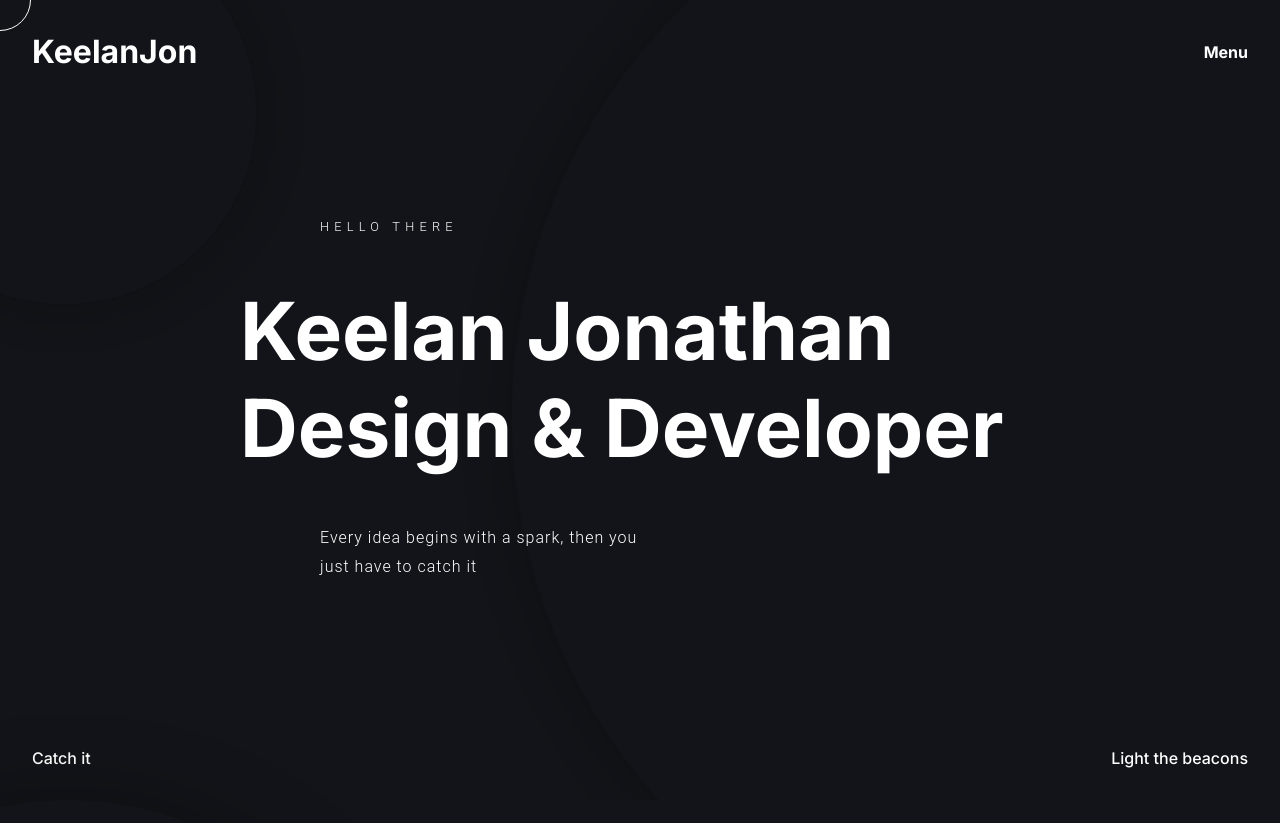
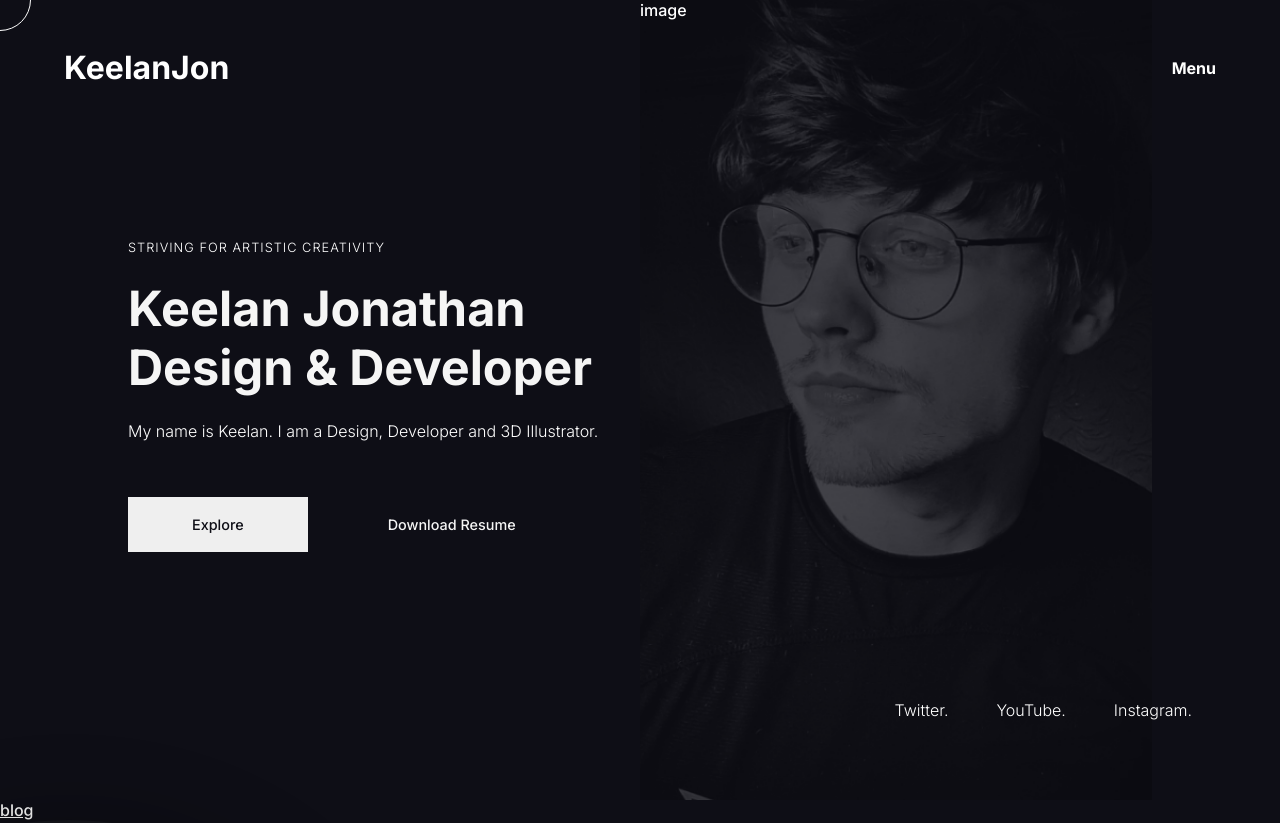
Before and after one commit to KeelanJon/keelanjon-website, a Gatsby site: page / in a window 1280 px wide. Shown: the top 823 px of the page. Built offline with nearby package versions, Linux system fonts and the light colour scheme; Gatsby itself is replaced by a stand-in of ours.

Commit message:
Added theme wrapper to layout

```diff
--- a/src/components/Header/Header.jsx
+++ b/src/components/Header/Header.jsx
@@ -39,7 +39,7 @@ const NavContainer = styled.div`
   justify-content: space-between;
 
   background: none;
-  padding: 2rem;
+  padding: 3rem 5%;
 
   position: absolute;
   top: 0;
--- a/src/components/Hero.js
+++ b/src/components/Hero.js
@@ -82,7 +82,6 @@ const Container = styled.div`
   height: 100vh;
   width: 100%;
   background: none;
-  filter: invert(${props => (props.primary ? "0" : "1")});
   transition: 0.6s ease 0s;
   overflow: hidden;
 `
--- a/src/components/Menu/Menu.js
+++ b/src/components/Menu/Menu.js
@@ -23,18 +23,27 @@ function Menu(props) {
           <StyledGrid>
             <StyledNav>
               <ul>
-                <li>Home<NavIcon /></li>
-                <li>About<NavIcon /></li>
-                <li>Projects<NavIcon /></li>
-                <li>Contact<NavIcon /></li>
+                <li>
+                  Home
+                  <NavIcon />
+                </li>
+                <li>
+                  About
+                  <NavIcon />
+                </li>
+                <li>
+                  Projects
+                  <NavIcon />
+                </li>
+                <li>
+                  Contact
+                  <NavIcon />
+                </li>
               </ul>
-
             </StyledNav>
             <LinksColumn>
               <LinksContainer>
-              <h4>
-                Socials
-              </h4>
+                <h4>Socials</h4>
                 <ul>
                   <li>Dribble</li>
                   <li>Instagram</li>
@@ -96,7 +105,6 @@ const MenuContainer = styled.div`
   height: 100vh;
   width: 100vw;
   background: ${props => props.theme.primaryColor};
-
 `
 
 const Navigation = styled.div`
@@ -119,13 +127,11 @@ const StyledGrid = styled.div`
   grid-template-columns: 1fr 1fr 1fr;
   grid-template-rows: auto;
 
-
   max-width: 1440px;
   height: 100%;
   margin: auto auto;
 
   & > * {
-
     padding: 10vh 5vw;
     display: flex;
     flex-direction: column;
@@ -133,18 +139,17 @@ const StyledGrid = styled.div`
     height: 100%;
     width: 100%;
 
-    @media screen and (max-width: ${(props) =>
-      props.theme.screenDimensions.mobile}) {
+    @media screen and (max-width: 640px) {
       padding: 0vh 5vw;
     }
   }
 
-  @media screen and (max-width: ${(props) =>
+  ${
+    "" /* @media screen and (max-width: ${props =>
       props.theme.screenDimensions.mobile}) {
     grid-template-columns: 1fr;
+  } */
   }
-
-
 `
 
 //Navigation link container element
@@ -152,7 +157,6 @@ const StyledNav = styled.nav`
   transition: 0.3s ease 0s;
 
   li {
-
     display: flex;
     align-items: center;
     justify-content: space-between;
@@ -171,28 +175,30 @@ const StyledNav = styled.nav`
   }
 `
 
-const NavIcon = styled(IoIosArrowForward) `
+const NavIcon = styled(IoIosArrowForward)`
   font-size: 1.2rem;
   padding-left: 2rem;
 `
 
-const LinksColumn = styled.div `
+const LinksColumn = styled.div`
   grid-column: 3/4;
 
-  @media screen and (max-width: ${(props) =>
+  ${
+    "" /* @media screen and (max-width: ${props =>
       props.theme.screenDimensions.mobile}) {
     grid-column: 1/2;
     grid-row: 2/3;
+  } */
   }
-
 `
 
-const LinksContainer = styled.div `
+const LinksContainer = styled.div`
   padding-bottom: 5rem;
 
-  li,ul{
+  li,
+  ul {
     list-style: none;
-    padding: .5rem 0 ;
+    padding: 0.5rem 0;
     font-weight: 300;
     font-size: 1rem;
   }
--- /dev/null
+++ b/src/components/NewHero.js
@@ -0,0 +1,52 @@
+import React from "react"
+import styled from "styled-components"
+import PersonalImage from "../images/Keelan Jon - Website Image.png"
+import PrimaryButton from "./buttons/PrimaryButton"
+import SecondaryBtn from "./buttons/SecondaryButton"
+import SocialBar from "./SocialBar"
+
+function NewHero(props) {
+  return (
+    <HeroContainer>
+      <ContentWrapper>
+        <h4>Striving for Artistic creativity</h4>
+        <Title>Keelan Jonathan Design & Developer</Title>
+
+        <p>My name is Keelan. I am a Design, Developer and 3D Illustrator.</p>
+        <PrimaryButton>Explore</PrimaryButton>
+        <SecondaryBtn>Download Resume</SecondaryBtn>
+      </ContentWrapper>
+      <ImageColumn background={PersonalImage}>image</ImageColumn>
+      <SocialBar />
+    </HeroContainer>
+  )
+}
+
+export default NewHero
+
+const HeroContainer = styled.div`
+  position: relative;
+  height: 100vh;
+  padding: 0 10%;
+  display: flex;
+  align-items: center;
+  background: ${props => props.theme.dark.primaryColor};
+`
+
+const ContentWrapper = styled.div`
+  flex: 1;
+`
+
+const ImageColumn = styled.div`
+  flex: 1;
+  height: 100%;
+  width: 100%;
+
+  background-image: ${props => `url(${props.background})`};
+  background-size: cover;
+`
+
+const Title = styled.h1`
+  color: ${props => props.theme.dark.secondaryColor};
+  font-size: ${props => props.theme.fontSizes.large};
+`
--- /dev/null
+++ b/src/components/SocialBar.js
@@ -0,0 +1,32 @@
+import React from "react"
+import styled from "styled-components"
+
+let socialLinks = [
+  { name: "Twitter.", link: "#twitter" },
+  { name: "YouTube.", link: "#youtube" },
+  { name: "Instagram.", link: "#instagram" },
+]
+
+function SocialBar() {
+  return (
+    <LinksContainer>
+      {socialLinks.map(function (item, index) {
+        return <a href={item.link}>{item.name}</a>
+      })}
+    </LinksContainer>
+  )
+}
+
+export default SocialBar
+
+const LinksContainer = styled.div`
+  position: absolute;
+  bottom: 10%;
+  right: 5%;
+
+  a {
+    text-decoration: none;
+    padding: 1rem 1.5rem;
+    font-weight: 300;
+  }
+`
--- /dev/null
+++ b/src/components/buttons/PrimaryButton.js
@@ -0,0 +1,23 @@
+import React from "react"
+import styled from "styled-components"
+
+function PrimaryButton({ children }) {
+  return <PrimaryBtn>{children}</PrimaryBtn>
+}
+
+export default PrimaryButton
+
+const PrimaryBtn = styled.button`
+  color: ${props => props.theme.dark.primaryColor};
+  padding: 1.2rem 4rem;
+  border: none;
+  font-size: 0.9rem;
+  margin: 2rem 1rem 2rem 0;
+
+  transition: 0.3s ease 0s;
+  cursor: pointer;
+
+  &:hover {
+    filter: invert(1);
+  }
+`
--- /dev/null
+++ b/src/components/buttons/SecondaryButton.js
@@ -0,0 +1,25 @@
+import React from "react"
+import styled from "styled-components"
+
+function SecondaryButton({ children }) {
+  return <SecondaryBtn>{children}</SecondaryBtn>
+}
+
+export default SecondaryButton
+
+const SecondaryBtn = styled.button`
+  color: ${props => props.theme.dark.secondaryColor};
+  background: none;
+  padding: 1.2rem 4rem;
+  border: none;
+  font-size: 0.9rem;
+  margin: 2rem 1rem 2rem 0;
+
+  transition: 0.3s ease 0s;
+  cursor: pointer;
+
+  &:hover {
+    background: ${props => props.theme.dark.secondaryColor};
+    color: ${props => props.theme.dark.primaryColor};
+  }
+`
--- a/src/components/layout.js
+++ b/src/components/layout.js
@@ -1,15 +1,17 @@
 /**
- * Layout component that queries for data
- * with Gatsby's useStaticQuery component
- *
- * See: https://www.gatsbyjs.com/docs/use-static-query/
+ *  The Layout component is used to wrap each page
+ *  providing the usual header, footer, default global styles
+ *  and access to the styled components theme options.
+ *  Please see the theme.js file inside the styled folder for theme
+ *  details.
  */
 
 import React from "react"
 import { useStaticQuery, graphql } from "gatsby"
-import styled from "styled-components"
+import styled, { ThemeProvider } from "styled-components"
 
 import GlobalStyle from "../globalStyles"
+import Theme from "../styles/Theme"
 
 import Header from "./Header/Header"
 import CustomCursor from "./CustomCursor"
@@ -18,13 +20,15 @@ import Footer from "./Footer"
 const Layout = ({ children }) => {
   return (
     <LayoutContainer>
-      <GlobalStyle />
-      <CustomCursor />
-      <Header />
+      <Theme>
+        <GlobalStyle />
+        <CustomCursor />
+        <Header />
 
-      <StyledMain>{children}</StyledMain>
+        <StyledMain>{children}</StyledMain>
 
-      <Footer/>
+        <Footer />
+      </Theme>
     </LayoutContainer>
   )
 }
--- a/src/data/projects.json
+++ b/src/data/projects.json
@@ -4,15 +4,16 @@
     "description": "This is my first project!",
     "image": "./project-images/gatsby-astronaut.png",
     "url": "https://example.com",
-    "slug": "project-one"
-
+    "slug": "/projects/projectone",
+    "challenge": "Challenge Text goes here",
+    "solution" : "Solution Text goes here",
+    "results": "Results text goes here"
 },
 {
     "name": "Project 2",
     "description": "This is my second project!",
     "url": "https://example.com",
     "slug": "project-two"
-
 },
 {
     "name": "Project 3",
--- a/src/globalStyles.js
+++ b/src/globalStyles.js
@@ -10,7 +10,18 @@ const GlobalStyle = createGlobalStyle`
         font-family: 'Inter', sans-serif;
     }
     body{
-        background: #131419;
+        background: ${props => props.theme.dark.primaryColor};
+    }
+    p{
+        font-weight: 300;
+        padding: 1.5rem 0;
+    }
+    h4{
+        text-transform: uppercase;
+        font-weight: 300;
+        font-size: .8rem;
+        letter-spacing: 1px;
+        padding: 1.5rem 0;
     }
 `
 
--- a/src/pages/index.js
+++ b/src/pages/index.js
@@ -2,7 +2,7 @@ import React from "react"
 import { Link } from "gatsby"
 import { graphql } from "gatsby"
 
-import Layout from "../components/layout"
+import Layout from "../components/Layout"
 import Image from "../components/image"
 import SEO from "../components/seo"
 import Img from "gatsby-image"
@@ -12,6 +12,7 @@ import AboutSection from "../components/AboutSection"
 import SectionWrapper from "../components/SectionWrapper"
 import WorkGallery from "../components/WorkGallery"
 import Contact from "../components/Contact"
+import NewHero from "../components/NewHero"
 
 function IndexPage({ data }) {
   //Stores the project object data returned from graphql query
@@ -32,7 +33,10 @@ function IndexPage({ data }) {
       <SEO title="Home" />
       {/* <Link to="/page-2/">Go to page 2</Link> <br />
       <Link to="/Blog/">BLOG</Link> */}
-      <Hero />
+      <NewHero />
+
+      {/* <Hero /> */}
+      <Link to="/portfolio">blog</Link>
       <AboutSection />
       <WorkGallery projectData={postData} />
       {/* <div>
--- a/src/styles/Theme.js
+++ b/src/styles/Theme.js
@@ -1,16 +1,22 @@
+import React from "react"
+import { ThemeProvider } from "styled-components"
+
 const theme = {
-  primaryColor: "#131419",
-  secondaryColor: "#fff",
+  dark: {
+    primaryColor: "#0E0E16",
+    secondaryColor: "#F5F5F5",
+    purple: "purple",
+  },
 
   light: {
-    primaryColor: "#fff",
-    secondaryColor: "#020202",
+    primaryColor: "#F5F5F5",
+    secondaryColor: "#0E0E16",
   },
   fonts: ["Open Sans, sans-serif"],
   fontSizes: {
     small: ".865rem",
     medium: "2rem",
-    large: "6vw",
+    large: "3.8vw",
   },
   screenDimensions: {
     mobile: "640px",
@@ -19,4 +25,8 @@ const theme = {
   },
 }
 
-export default theme
+function Theme({ children }) {
+  return <ThemeProvider theme={theme}>{children}</ThemeProvider>
+}
+
+export default Theme
```
Also changed, not shown: src/components/oldHeader.js (deleted, +0 -42 lines), src/pages/portfolio.js (added, +44 -0 lines), src/pages/projects/projectone.js (added, +12 -0 lines), src/images/Keelan Jon - Website Image.png (added). Lines whose indentation alone changed are shown as unchanged.
